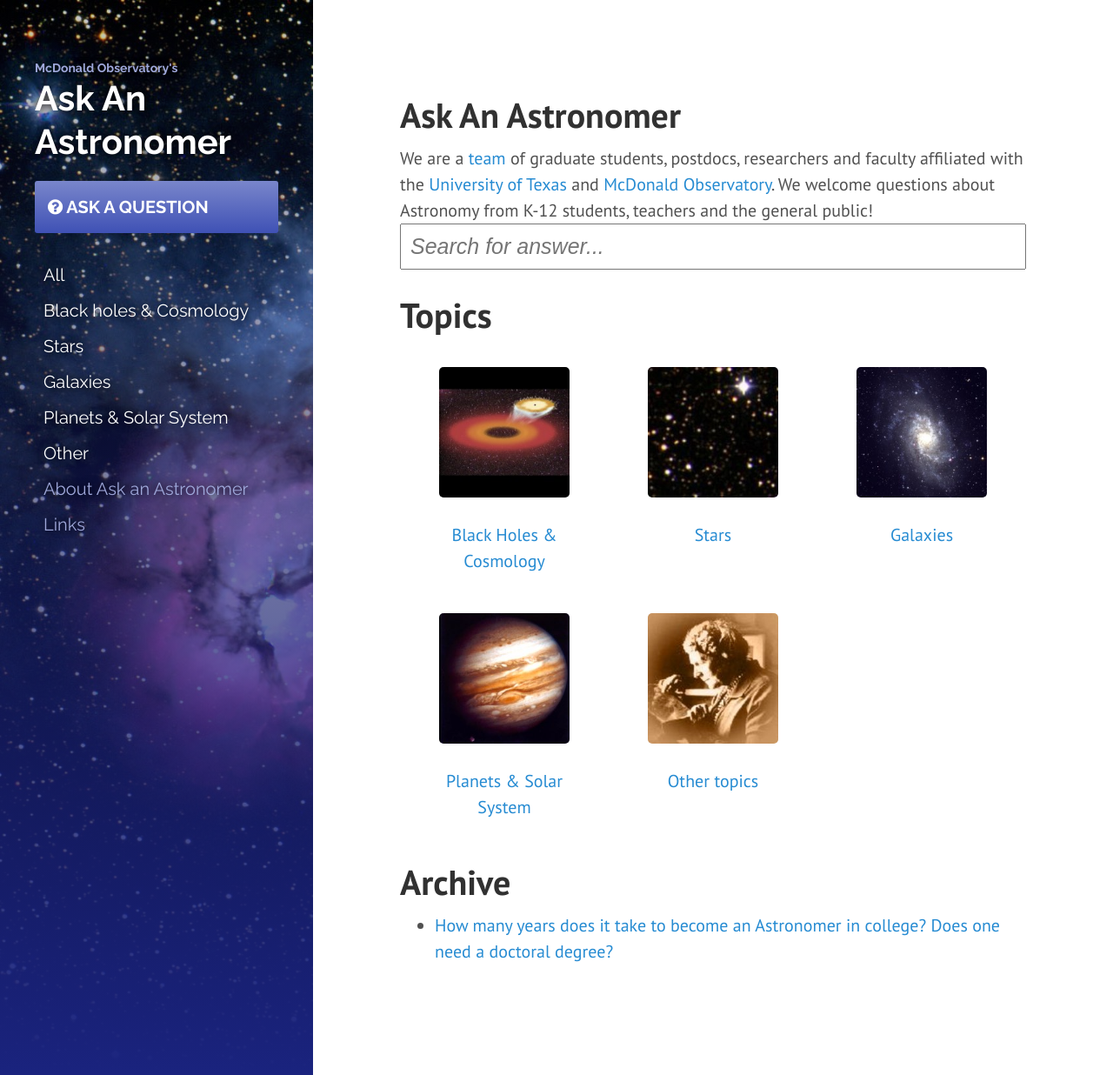
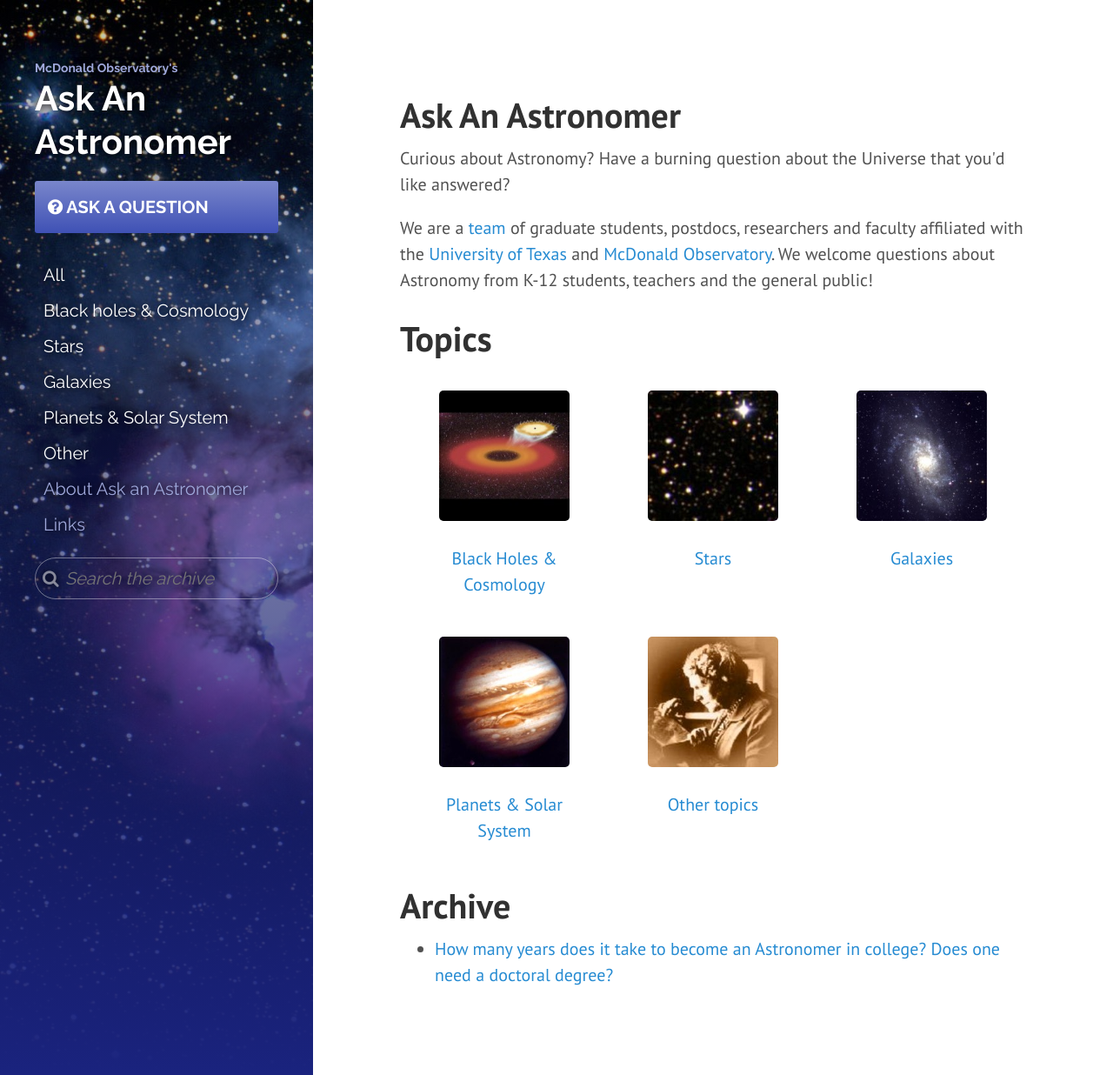
Before and after one commit to askanastronomer/askanastronomer.github.io, a Jekyll site: the page built from index.html, in a window 1280 px wide and 1236 px high. Shown: the whole window at 87% size. Built offline with Jekyll 4.4.1, drawn with Linux system fonts in a browser that asks for light colours; nearby versions of some CDN libraries; the list of posts is cut into pages by our own code.

Commit message:
Moved search box to make it less confusing; Facebook+Twitter previews

```diff
--- a/_includes/head.html
+++ b/_includes/head.html
@@ -5,6 +5,19 @@
 
     <!-- Enable responsiveness on mobile devices-->
     <meta name="viewport" content="width=device-width, initial-scale=1.0, maximum-scale=1">
+
+    <meta property="og:title" content="Ask An Astronomer">
+    <meta property="og:type" content="website">
+    <meta property="twitter:description" content="Curious about Astronomy? Have a burning question about the Universe that you'd like answered? We are a team of astronomers affiliated with the University of Texas and McDonald Observatory, ready to answer your questions.">
+    <meta property="og:image" content="http://www.askanastronomer.org/img/og.jpg">
+    <meta property="og:url" content="http://www.askanastronomer.org">
+    <meta property="og:site_name" content="Ask An Astronomer">
+
+    <meta name="twitter:card" content="summary">
+    <meta property="twitter:title" content="Ask An Astronomer">
+    <meta property="twitter:description" content="Curious about Astronomy? Have a burning question about the Universe that you'd like answered? We are a team of astronomers affiliated with the University of Texas and McDonald Observatory, ready to answer your questions.">
+    <meta property="twitter:image" content="http://www.askanastronomer.org/img/og.jpg">
+    <meta name="twitter:creator" content="@exostefanom" />
 
     <title>
         {% if page.title == "Home" %}
--- a/_includes/sidebar.html
+++ b/_includes/sidebar.html
@@ -19,8 +19,22 @@
             <a href="/planets" title="Search">Planets & Solar System</a>
             <a href="/other" title="Search">Other</a>
         </div>
+        <script>
+         function doSearch() {
+             var address = "https://duckduckgo.com/?q=site%3Awww.askanastronomer.org+" +
+                           encodeURIComponent(document.search.searchbox.value);
+             location.href = address;
+             return false;
+         }
+        </script>
+
         <a href="/about" class="about">About Ask an Astronomer</a>
         <a href="/links" class="about">Links</a>
+
+        <form id="search" name="search" action="#" method="post" onsubmit="return doSearch()">
+            <i class="fa fa-search"></i>
+            <input type="text" name="searchbox" id="searchbox" placeholder="Search the archive">
+        </form>
     </nav>
 
   </div>
--- a/index.html
+++ b/index.html
@@ -4,21 +4,9 @@ title: Home
 ---
 
 <h1>Ask An Astronomer</h1>
-We are a <a href="/about">team</a> of graduate students, postdocs, researchers and faculty affiliated with the <a href="http://www.as.utexas.edu">University of Texas</a> and <a href="http://mcdonaldobservatory.org">McDonald Observatory</a>. We welcome questions about Astronomy from K-12 students, teachers and the general public!
+<p>Curious about Astronomy? Have a burning question about the Universe that you'd like answered?</p>
 
-<script>
- function doSearch() {
-     var address = "https://duckduckgo.com/?q=site%3Awww.askanastronomer.org+" +
-                   encodeURIComponent(document.search.searchbox.value);
-     location.href = address;
-     return false;
- }
-</script>
-
-<form name="search" action="#" method="post" onsubmit="return doSearch()">
-    <input type="text" name="searchbox" id="searchbox" placeholder="Search for answer...">
-</form>
-
+<p>We are a <a href="/about">team</a> of graduate students, postdocs, researchers and faculty affiliated with the <a href="http://www.as.utexas.edu">University of Texas</a> and <a href="http://mcdonaldobservatory.org">McDonald Observatory</a>. We welcome questions about Astronomy from K-12 students, teachers and the general public!</p>
 
 <h1>Topics</h1>
 <table cols="3" class="topics">
--- a/public/css/aaa.css
+++ b/public/css/aaa.css
@@ -95,9 +95,19 @@ a.about {
 
 
 
+#search {
+  border:1px solid rgba(255, 255, 255, 0.4);
+  border-radius:30px;
+  padding:8px;
+  margin-top:20px;
+}
 #searchbox {
-  min-width:100%;
+  font-family:'Raleway', 'Helvetica Neue', Helvetica, Arial;
   font-style:italic;
-  font-size:1.25rem;
-  padding:10px;
+  font-size:1rem;
+  -webkit-appearance:none;
+  border:none;
+  appearance:none;
+  background:none;
+  color:white;
 }
```
Also changed, not shown: 1 other file.
